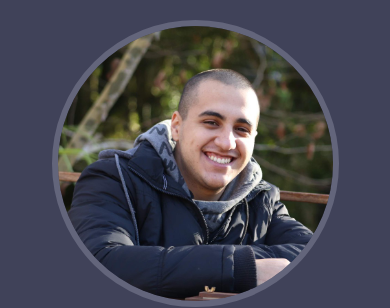
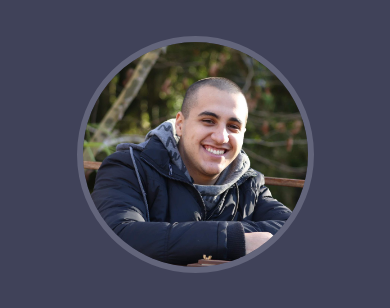
Before and after one commit to ArrudaAbner/Resume-v2, a plain HTML site: page index.html in a window 390 px wide. Shown: the top 308 px of the page. Drawn offline with nearby package versions, Linux system fonts and the light colour scheme.

Commit message:
Update profile picture
Profile picture issue on 415px devices

```diff
--- a/css/responsive.css
+++ b/css/responsive.css
@@ -34,6 +34,10 @@
 }
 
 @media (max-width: 415px) {
+    .profilePicture {
+        width: 225px;
+    }
+
     .main--title {
         font-size: 20px;
         text-align: center;
```
